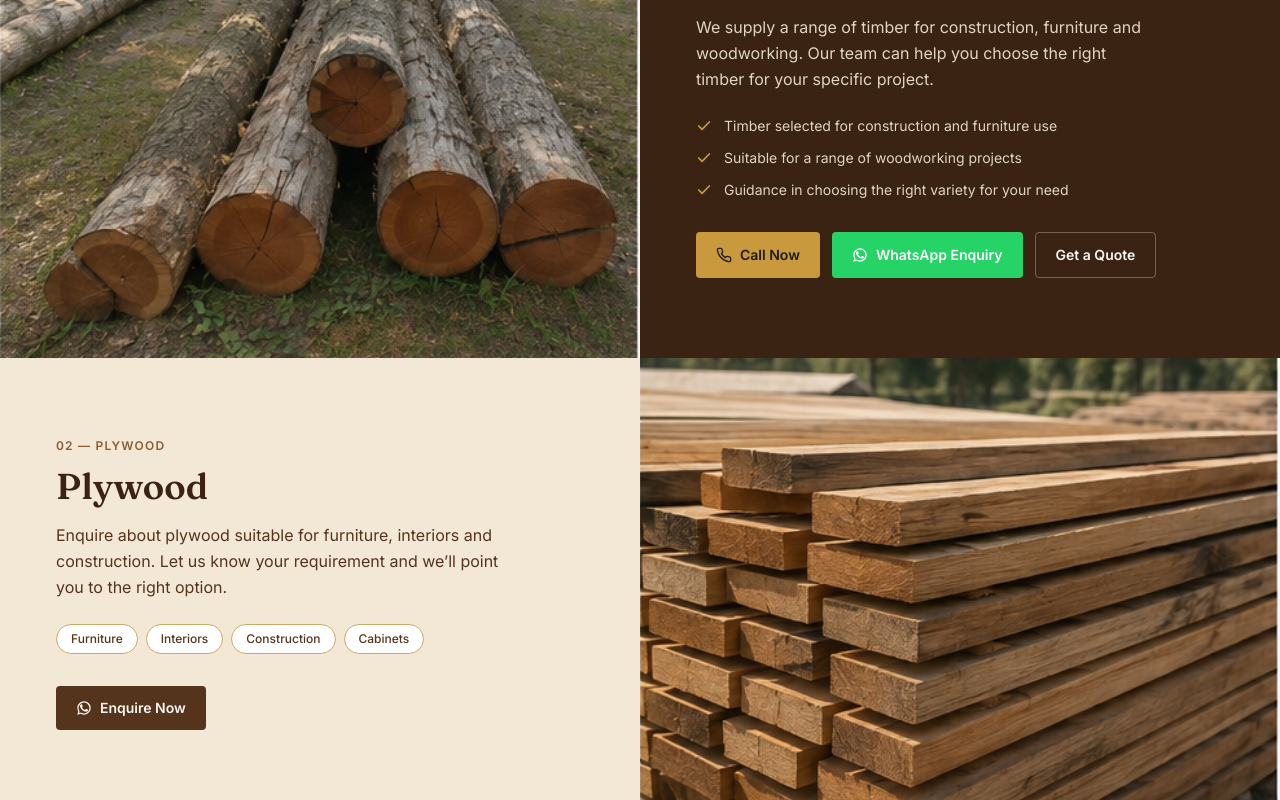
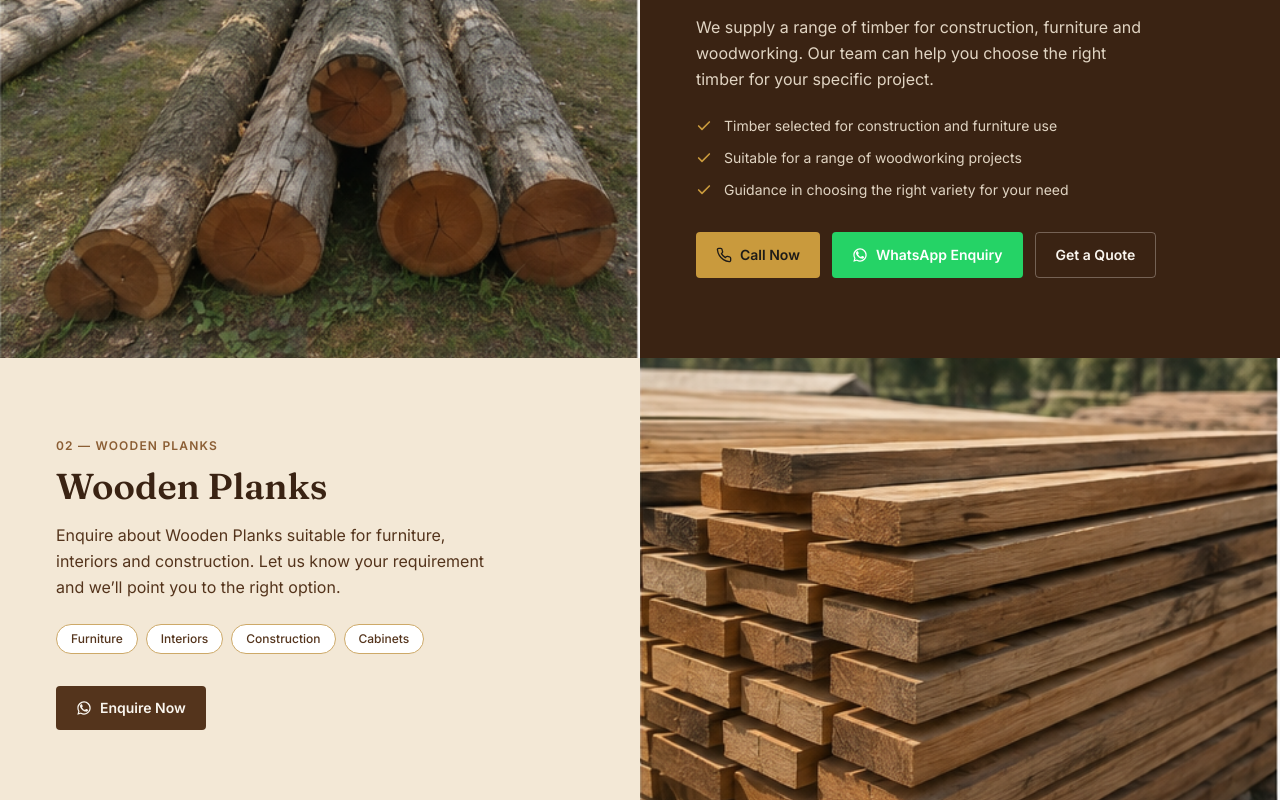
Before and after one commit to prashanth-reddy9/Ayodhya, a React (Vite) app: page / in a window 1280 px wide. Shown: the part 1830-2630 px from the top of the page. Built offline with nearby package versions, Linux system fonts and the light colour scheme; the HTML template or start-up script is replaced by a standard one.

Commit message:
woodenplank

```diff
--- a/src/components/PlywoodSection.tsx
+++ b/src/components/PlywoodSection.tsx
@@ -5,10 +5,11 @@ import timberPlank from '../assets/Timber_Plank.png'
 
 export default function PlywoodSection() {
   const { lang } = useLanguage()
+
   const message =
     lang === 'te'
-      ? 'నమస్కారం, నేను ప్లైవుడ్ గురించి తెలుసుకోవాలనుకుంటున్నాను.'
-      : 'Hello, I would like to enquire about plywood.'
+      ? 'నమస్కారం, నేను కర్ర పలకలు గురించి తెలుసుకోవాలనుకుంటున్నాను.'
+      : 'Hello, I would like to enquire about Wooden Planks.'
 
   const uses =
     lang === 'te'
@@ -22,15 +23,15 @@ export default function PlywoodSection() {
       </div>
       <div className="bg-wood-100 flex flex-col justify-center px-6 sm:px-10 md:px-14 py-14 md:py-20 md:[direction:ltr]">
         <span className="text-wood-500 text-xs font-semibold tracking-widest uppercase mb-3">
-          {lang === 'te' ? '02 — ప్లైవుడ్' : '02 — Plywood'}
+          {lang === 'te' ? '02 — కర్ర పలకలు' : '02 — Wooden Planks'}
         </span>
         <h2 className="font-display text-3xl sm:text-4xl font-semibold text-wood-800 mb-4">
-          {lang === 'te' ? 'ప్లైవుడ్' : 'Plywood'}
+          {lang === 'te' ? 'కర్ర పలకలు' : 'Wooden Planks'}
         </h2>
         <p className="text-wood-700 leading-relaxed mb-6 max-w-md">
           {lang === 'te'
-            ? 'ఫర్నిచర్, ఇంటీరియర్స్ మరియు నిర్మాణ అవసరాలకు తగిన ప్లైవుడ్ కోసం విచారించండి. మీ అవసరాన్ని తెలియజేస్తే, తగిన ఆప్షన్‌ను సూచిస్తాము.'
-            : 'Enquire about plywood suitable for furniture, interiors and construction. Let us know your requirement and we\u2019ll point you to the right option.'}
+            ? 'ఫర్నిచర్, ఇంటీరియర్స్ మరియు నిర్మాణ అవసరాలకు తగిన కర్ర పలకలు కోసం విచారించండి. మీ అవసరాన్ని తెలియజేస్తే, తగిన ఆప్షన్‌ను సూచిస్తాము.'
+            : 'Enquire about Wooden Planks suitable for furniture, interiors and construction. Let us know your requirement and we\u2019ll point you to the right option.'}
         </p>
         <div className="flex flex-wrap gap-2 mb-8">
           {uses.map((u) => (
--- a/src/data/products.ts
+++ b/src/data/products.ts
@@ -18,8 +18,8 @@ export const productCategories: ProductCategory[] = [
   },
   {
     id: 'plywood',
-    nameTe: 'ప్లైవుడ్',
-    nameEn: 'Plywood',
+    nameTe: 'కర్ర పలకలు',
+    nameEn: 'Wooden Planks',
     descriptionTe: 'ఫర్నిచర్, ఇంటీరియర్స్ మరియు నిర్మాణ అవసరాలకు నమ్మదగిన ప్లైవుడ్ ఆప్షన్లు.',
     descriptionEn: 'Reliable plywood options for furniture, interiors and construction applications.',
     icon: 'plywood',
```
